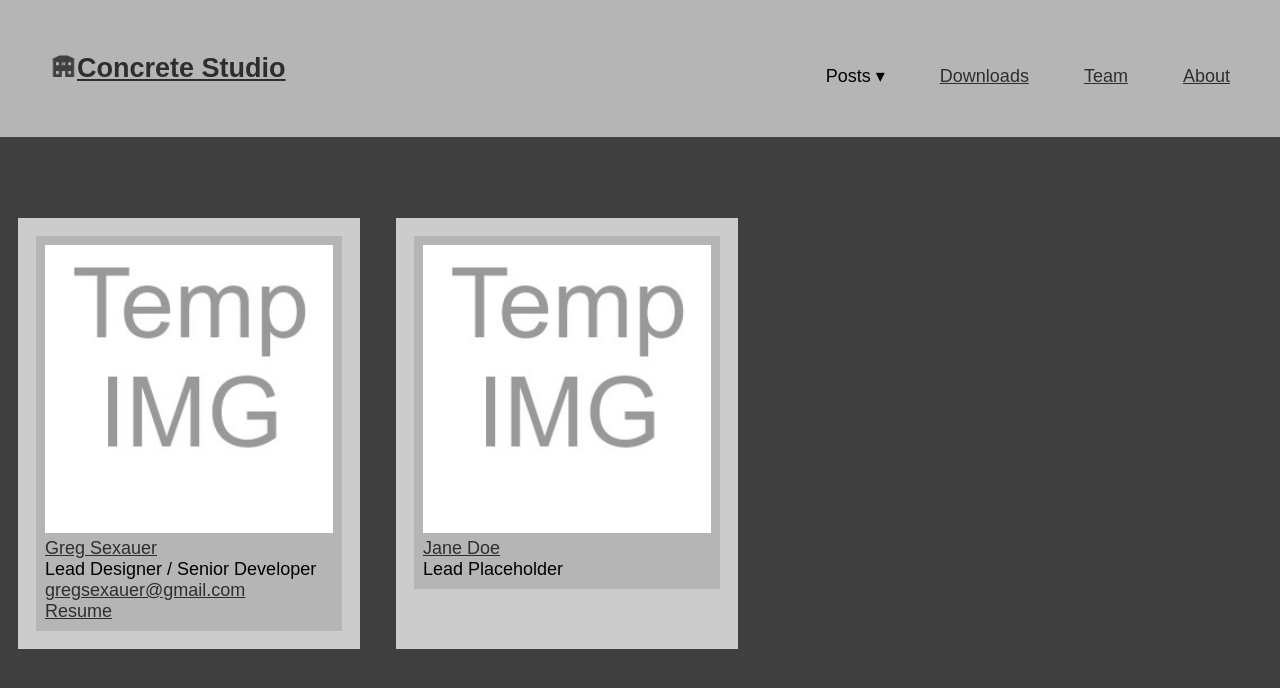
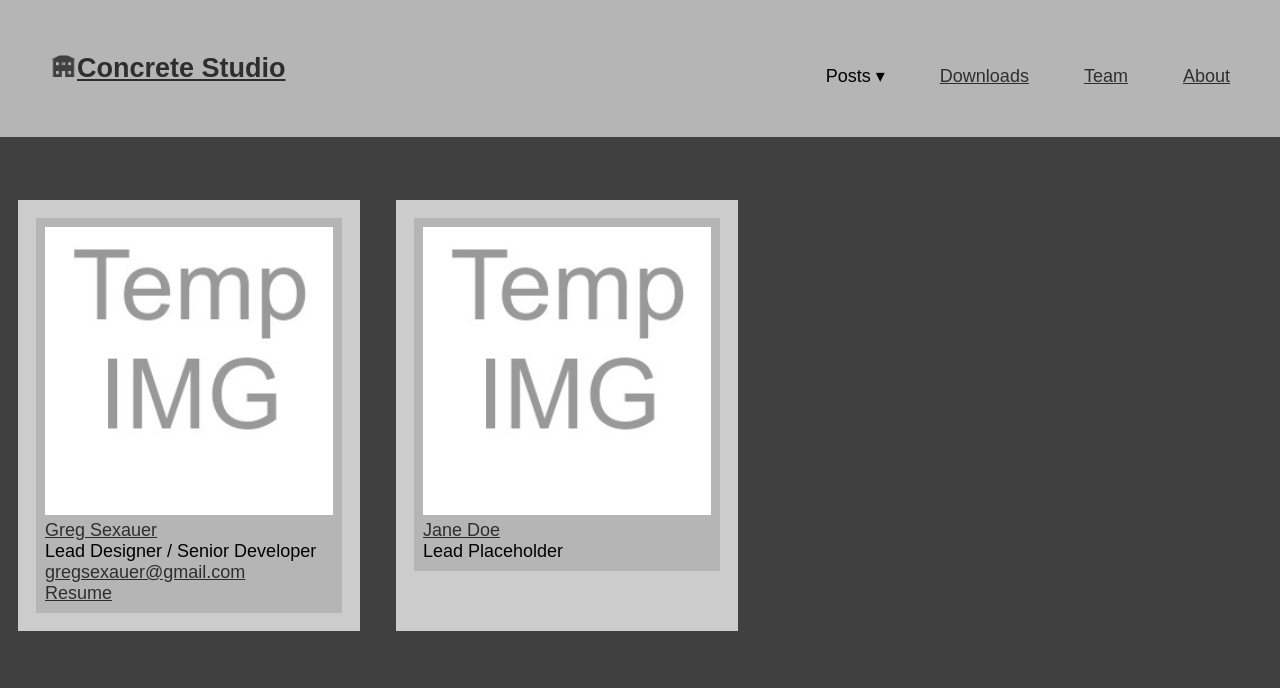
Before and after one commit to gregsexauer/concrete-studio, a Jekyll site: the page built from team.html, in a window 1280 px wide and 1200 px high. Shown: the top 688 px of the window. Built offline with Jekyll 4.4.1, drawn with Linux system fonts in a browser that asks for light colours.

```diff
--- a/assets/css/styles.css
+++ b/assets/css/styles.css
@@ -156,7 +156,7 @@
   display: flex;
   width: 19em;
   background-color: #cccccc;
-  margin: 1em;
+  margin: 0em 1em 1em 1em;
   padding: 1em;
 }
 
```
Also changed, not shown: 1 other file.
